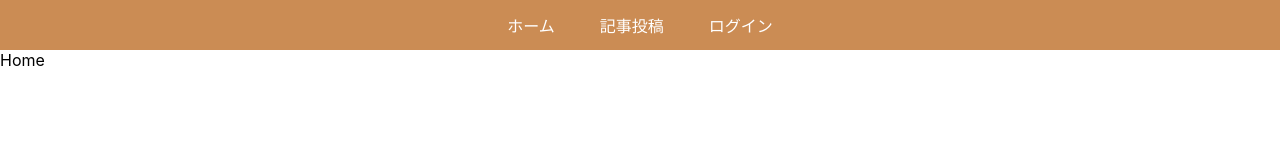
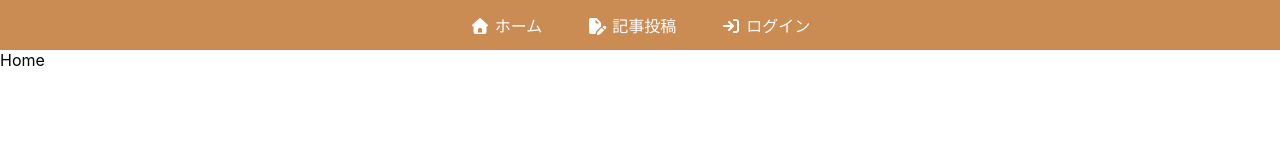
Before and after one commit to Takao-Yamasaki/react-firebase-blog, a React (Create React App) app in the folder react-firebase-blog/: page / in a window 1280 px wide. Shown: the top 160 px of the page. Built offline with nearby package versions, Linux system fonts and the light colour scheme.

Commit message:
add:アイコン

```diff
--- a/react-firebase-blog/package.json
+++ b/react-firebase-blog/package.json
@@ -3,6 +3,11 @@
   "version": "0.1.0",
   "private": true,
   "dependencies": {
+    "@fortawesome/fontawesome-svg-core": "^7.1.0",
+    "@fortawesome/free-brands-svg-icons": "^7.1.0",
+    "@fortawesome/free-regular-svg-icons": "^7.1.0",
+    "@fortawesome/free-solid-svg-icons": "^7.1.0",
+    "@fortawesome/react-fontawesome": "^3.1.0",
     "@testing-library/dom": "^10.4.1",
     "@testing-library/jest-dom": "^6.9.1",
     "@testing-library/react": "^16.3.0",
--- a/react-firebase-blog/src/components/Navbar.css
+++ b/react-firebase-blog/src/components/Navbar.css
@@ -16,3 +16,7 @@ nav a {
 nav a:hover {
   color: cadetblue;
 }
+
+nav a svg {
+  margin-right: 5px;
+}
--- a/react-firebase-blog/src/components/Navbar.js
+++ b/react-firebase-blog/src/components/Navbar.js
@@ -1,13 +1,24 @@
 import React from 'react'
 import { Link } from 'react-router-dom';
 import "./Navbar.css";
+import { FontAwesomeIcon } from '@fortawesome/react-fontawesome';
+import { faHouse, faFilePen, faArrowRightToBracket } from '@fortawesome/free-solid-svg-icons';
 
 const Navbar = () => {
   return (
     <nav>
-      <Link to="/">ホーム</Link>
-      <Link to="/createpost">記事投稿</Link>
-      <Link to="/login">ログイン</Link>
+      <Link to="/">
+        <FontAwesomeIcon icon={faHouse}/>
+        ホーム
+      </Link>
+      <Link to="/createpost">
+        <FontAwesomeIcon icon={faFilePen}/>
+        記事投稿
+      </Link>
+      <Link to="/login">
+        <FontAwesomeIcon icon={faArrowRightToBracket}/>
+        ログイン
+      </Link>
     </nav>
   )
 };
```
Also changed, not shown: 1 other file (tests, documents, lock files or other folders).
